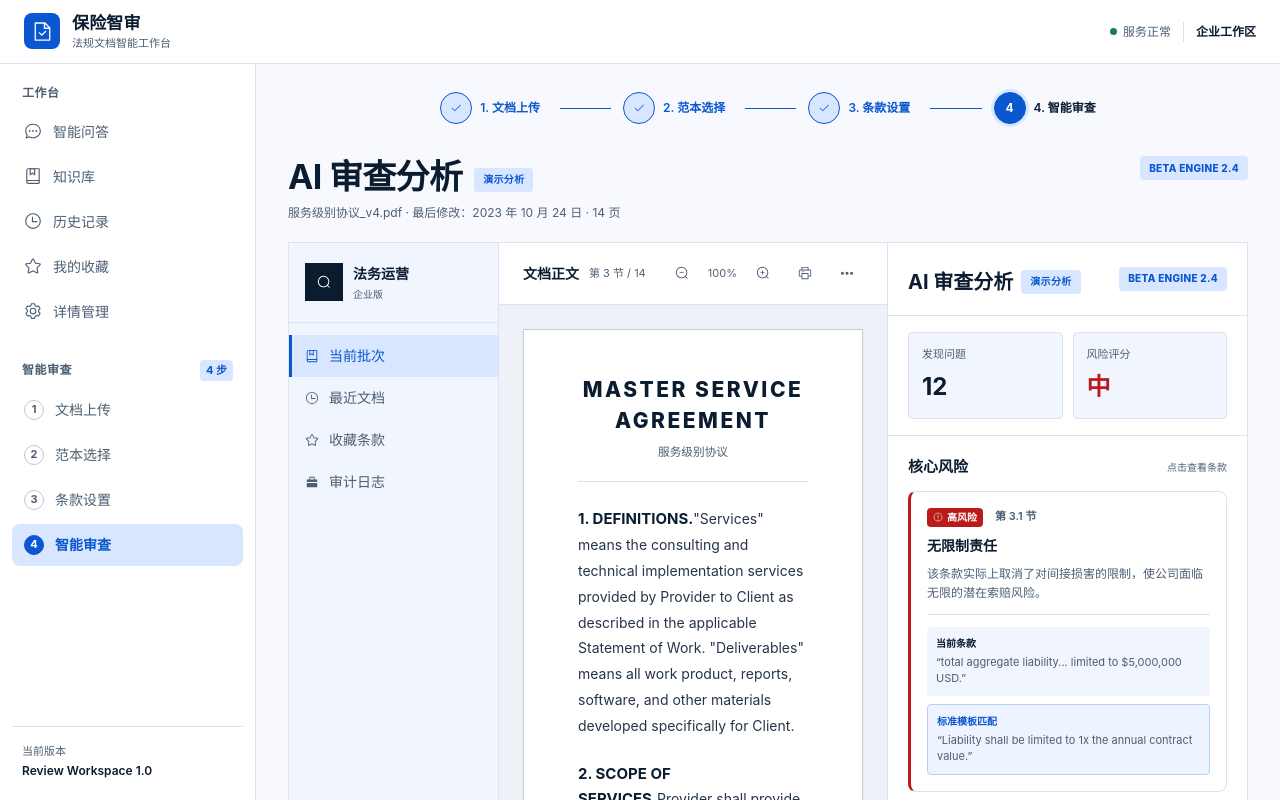
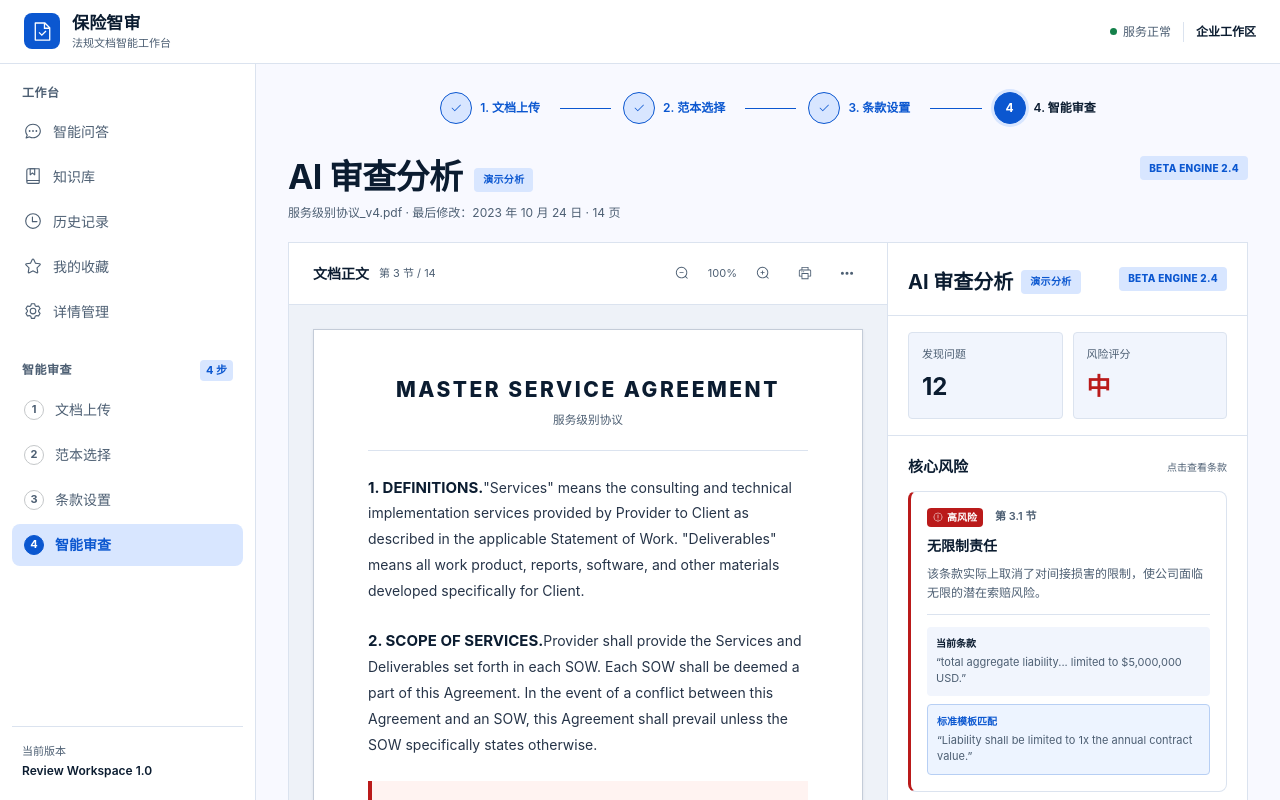
Before and after one commit to abluedata/regulations_doc_platform, a Vue app in the folder frontend/: page /review/console in a window 1280 px wide. Shown: the top 800 px of the page. Built offline with nearby package versions, Linux system fonts and the light colour scheme.

Commit message:
style: remove review console inner sidebar

```diff
--- a/frontend/src/views/review/ReviewConsoleView.vue
+++ b/frontend/src/views/review/ReviewConsoleView.vue
@@ -2,15 +2,9 @@
 import { onBeforeUnmount, onMounted, ref } from 'vue'
 import { useRoute, useRouter } from 'vue-router'
 import {
-  ArrowLeft,
-  Briefcase,
-  Clock,
-  Collection,
   Download,
   MoreFilled,
   Printer,
-  Search,
-  Star,
   ZoomIn,
   ZoomOut,
 } from '@element-plus/icons-vue'
@@ -87,23 +81,6 @@ async function goPrevious() {
     </div>
 
     <div class="console-layout">
-      <aside class="document-outline" aria-label="文档导航">
-        <div class="outline-brand">
-          <span class="outline-brand__icon"><el-icon><Search /></el-icon></span>
-          <div><strong>法务运营</strong><small>企业版</small></div>
-        </div>
-        <nav>
-          <button class="outline-item outline-item--active" type="button"><el-icon><Collection /></el-icon>当前批次</button>
-          <button class="outline-item" type="button"><el-icon><Clock /></el-icon>最近文档</button>
-          <button class="outline-item" type="button"><el-icon><Star /></el-icon>收藏条款</button>
-          <button class="outline-item" type="button"><el-icon><Briefcase /></el-icon>审计日志</button>
-        </nav>
-        <div class="outline-footer">
-          <button type="button"><el-icon><Search /></el-icon>账户</button>
-          <button type="button"><el-icon><ArrowLeft /></el-icon>退出登录</button>
-        </div>
-      </aside>
-
       <main class="reader-panel">
         <div class="reader-toolbar">
           <div class="reader-toolbar__title"><strong>文档正文</strong><span>第 3 节 / 14</span></div>
@@ -254,95 +231,10 @@ async function goPrevious() {
 
 .console-layout {
   display: grid;
-  grid-template-columns: 210px minmax(0, 1fr) 360px;
+  grid-template-columns: minmax(0, 1fr) 360px;
   min-height: 680px;
   border: 1px solid var(--outline-soft);
   background: var(--surface);
-}
-
-.document-outline {
-  display: flex;
-  min-width: 0;
-  flex-direction: column;
-  border-right: 1px solid var(--outline-soft);
-  background: var(--surface-low);
-}
-
-.outline-brand {
-  display: flex;
-  align-items: center;
-  gap: 10px;
-  padding: 20px 16px;
-  border-bottom: 1px solid var(--outline-soft);
-}
-
-.outline-brand__icon {
-  display: grid;
-  width: 38px;
-  height: 38px;
-  place-items: center;
-  color: #ffffff;
-  background: var(--ink);
-}
-
-.outline-brand strong,
-.outline-brand small {
-  display: block;
-}
-
-.outline-brand strong {
-  font-size: 14px;
-}
-
-.outline-brand small {
-  margin-top: 3px;
-  color: var(--ink-muted);
-  font-size: 10px;
-}
-
-.document-outline nav {
-  display: grid;
-  padding: 12px 0;
-}
-
-.outline-item,
-.outline-footer button {
-  display: flex;
-  align-items: center;
-  gap: 10px;
-  min-height: 42px;
-  padding: 0 16px;
-  border: 0;
-  color: var(--ink-muted);
-  background: transparent;
-  text-align: left;
-  cursor: pointer;
-}
-
-.outline-item span,
-.outline-footer span {
-  width: 18px;
-  color: currentColor;
-  font-size: 18px;
-  text-align: center;
-}
-
-.outline-item:hover,
-.outline-item--active {
-  color: var(--action);
-  background: var(--action-soft);
-}
-
-.outline-item--active {
-  border-left: 3px solid var(--action);
-  padding-left: 13px;
-}
-
-.outline-footer {
-  display: grid;
-  margin-top: auto;
-  padding: 12px 0;
-  border-top: 1px solid var(--outline-soft);
 }
 
 .reader-panel {
@@ -573,21 +465,11 @@ async function goPrevious() {
 
 @media (max-width: 1200px) {
   .console-layout {
-    grid-template-columns: 180px minmax(0, 1fr) 320px;
+    grid-template-columns: minmax(0, 1fr) 320px;
   }
 
   .document-paper {
     padding: 38px 40px;
-  }
-}
-
-@media (max-width: 900px) {
-  .console-layout {
-    grid-template-columns: minmax(0, 1fr) 320px;
-  }
-
-  .document-outline {
-    display: none;
   }
 }
 
```
Also changed, not shown: 1 other file (tests, documents, lock files or other folders).
